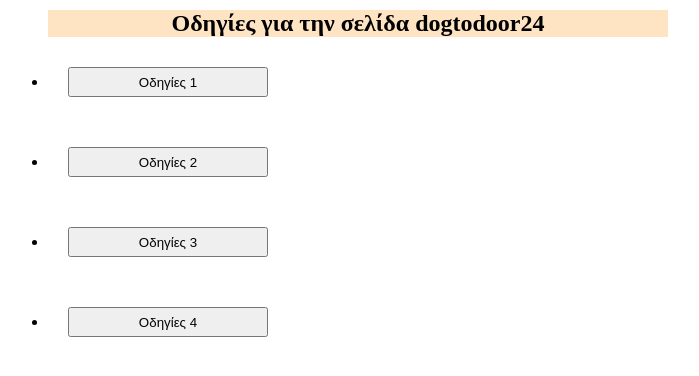
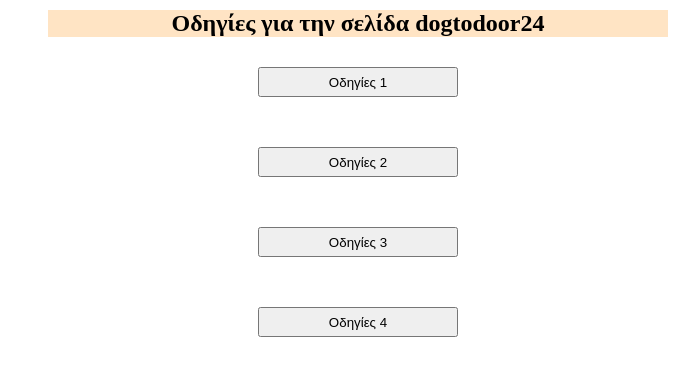
Before and after one commit to Weblooq/dogtodoor24, a plain HTML site: page index.html in a window 1280 px wide. Shown: the whole page, without its empty margins (282-981 px from the left). Drawn offline with Linux system fonts and the light colour scheme.

Commit message:
index-list

```diff
--- a/index.html
+++ b/index.html
@@ -9,7 +9,7 @@
 <body>
     <div class="content-container">
         <h2>Οδηγίες για την σελίδα dogtodoor24</h2>
-        <ul>
+        <ul class="index-list">
             <li><button onclick="window.location.href='instructions/nea-katigoria.html'">Οδηγίες 1</button></li>
             <li><button onclick="window.location.href='instructions/b.html'">Οδηγίες 2</button></li>
             <li><button onclick="window.location.href='instructions/c.html'">Οδηγίες 3</button></li>
--- a/style/styles.css
+++ b/style/styles.css
@@ -8,6 +8,12 @@
     width: 50%;
     text-align: center;
     margin: auto;
+}
+
+.index-list > li {
+    text-align: center;
+    margin: 10px;
+    list-style: none;
 }
 
 li {
```
